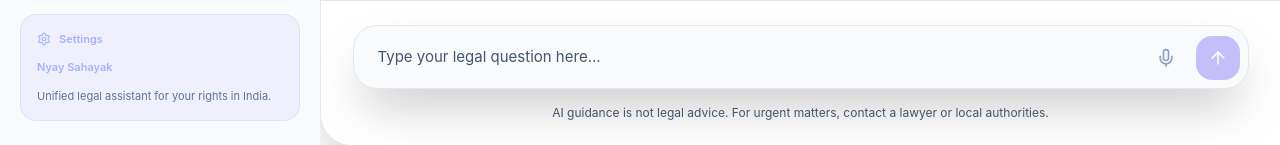
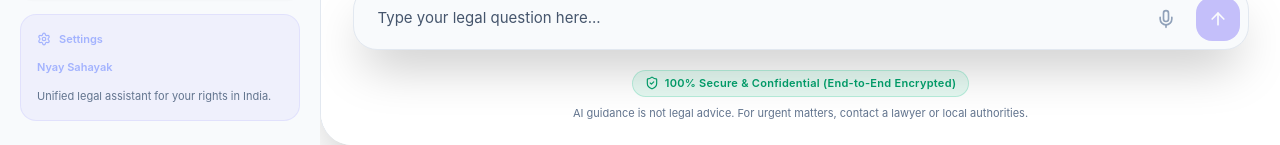
Before and after one commit to gawadeaditya21/Nyay-Sahayak, a React app in the folder frontend/: page /chat in a window 1280 px wide. Shown: the part 655-800 px from the top of the page. Built offline with nearby package versions, Linux system fonts and the light colour scheme; no server answers; sample sign-in values are in the browser's storage; the HTML template or start-up script is replaced by a standard one.

Commit message:
data secured confidential badge is added

```diff
--- a/frontend/src/components/omni/FIRInputCard.jsx
+++ b/frontend/src/components/omni/FIRInputCard.jsx
@@ -1,5 +1,5 @@
 import { useState } from "react";
-import { FileSignature, Send, X, Mic, MicOff } from "lucide-react";
+import { FileSignature, Send, X, Mic, MicOff, ShieldCheck } from "lucide-react";
 import { useTranslation } from "react-i18next";
 import { useVoiceInput } from "../../hooks/useVoiceInput";
 
@@ -30,7 +30,11 @@ export default function FIRInputCard({ onSubmit, onCancel, defaultValue = "" })
             <span className="text-xs font-semibold uppercase tracking-[0.2em]">{t("fir.cardLabel")}</span>
           </div>
           <h3 className="mt-2 text-2xl font-semibold text-[var(--color-text-main)]">{t("fir.describeComplaint")}</h3>
-          <p className="mt-1 text-sm text-slate-400">{t("fir.describeComplaintHelp")}</p>
+          <div className="mt-2.5 flex items-center gap-1.5 w-fit rounded-full border border-emerald-500/20 bg-emerald-500/10 px-2.5 py-1 text-[10px] font-bold uppercase tracking-widest text-emerald-600 dark:text-emerald-400">
+            <ShieldCheck size={12} />
+            {t("trust.dataConfidential", "Data is 100% Confidential")}
+          </div>
+          <p className="mt-2 text-sm text-slate-500">{t("fir.describeComplaintHelp")}</p>
         </div>
         <button
           type="button"
--- a/frontend/src/pages/AnalyzePage.jsx
+++ b/frontend/src/pages/AnalyzePage.jsx
@@ -14,6 +14,7 @@ import {
   ChevronUp,
   Info,
   Sparkles,
+  ShieldCheck,
 } from "lucide-react";
 import {
   analyzeDocument,
@@ -94,9 +95,15 @@ const AIAnalysisCard = ({ analysis, t }) => {
 
   return (
     <div className="w-full rounded-2xl border border-[var(--color-border-main)] bg-[var(--color-bg-surface)] p-5 shadow-xl">
-      <div className="flex items-center gap-2 text-[var(--color-text-main)]">
-        <Sparkles className="text-indigo-400" size={18} />
-        <span className="font-semibold">{t("analysis.aiAnalysis")}</span>
+      <div className="flex flex-wrap items-center justify-between gap-3">
+        <div className="flex items-center gap-2 text-[var(--color-text-main)]">
+          <Sparkles className="text-indigo-400" size={18} />
+          <span className="font-semibold">{t("analysis.aiAnalysis")}</span>
+        </div>
+        <div className="flex items-center gap-1.5 rounded-full border border-emerald-500/20 bg-emerald-500/10 px-2.5 py-1 text-[10px] font-bold uppercase tracking-widest text-emerald-600 dark:text-emerald-400">
+          <ShieldCheck size={12} />
+          {t("trust.secureAnalysis", "Encrypted Analysis")}
+        </div>
       </div>
 
       <div className="mt-4 grid gap-4 md:grid-cols-2">
--- a/frontend/src/pages/ChatPage.jsx
+++ b/frontend/src/pages/ChatPage.jsx
@@ -8,6 +8,7 @@ import {
   User,
   Mic,
   MicOff,
+  ShieldCheck,
 } from "lucide-react";
 import { useTranslation } from "react-i18next";
 import { sendChatMessage, fetchChatHistory } from "../services/api";
@@ -352,7 +353,13 @@ export default function ChatPage() {
             </button>
           </div>
         </div>
-        <p className="mt-4 text-center text-xs text-slate-600">{t("chat.disclaimer")}</p>
+        <div className="mt-5 flex flex-col items-center justify-center gap-2">
+          <div className="flex items-center gap-1.5 rounded-full border border-emerald-500/20 bg-emerald-500/10 px-3 py-1 text-[11px] font-semibold tracking-wide text-emerald-600 dark:text-emerald-400">
+            <ShieldCheck size={14} />
+            {t("trust.secureAndConfidential", "100% Secure & Confidential (End-to-End Encrypted)")}
+          </div>
+          <p className="text-center text-[11px] text-slate-500">{t("chat.disclaimer")}</p>
+        </div>
       </div>
     </div>
   );
```
